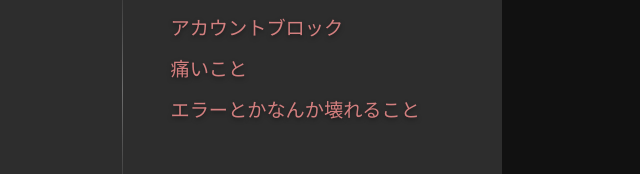
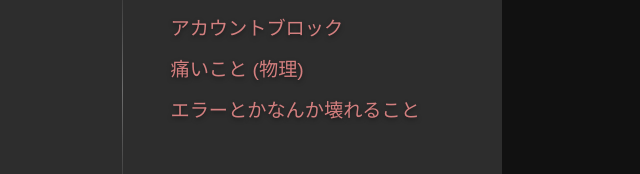
Before and after one commit to onull9999/me, a plain HTML site: page index.html in a window 1280 px wide. Shown: the part 1099-1273 px from the top of the page, 518-1158 px from the left. Drawn offline with Linux system fonts and the light colour scheme.

Commit message:
Update index.html

```diff
--- a/index.html
+++ b/index.html
@@ -261,7 +261,7 @@
                     <h3 class="section-title">嫌いなこと</h3>
                     <ul class="item-list dislikes-list">
                         <li>アカウントブロック</li>
-                        <li>痛いこと</li>
+                        <li>痛いこと (物理)</li>
                         <li>エラーとかなんか壊れること</li>
                     </ul>
                 </div>
```
